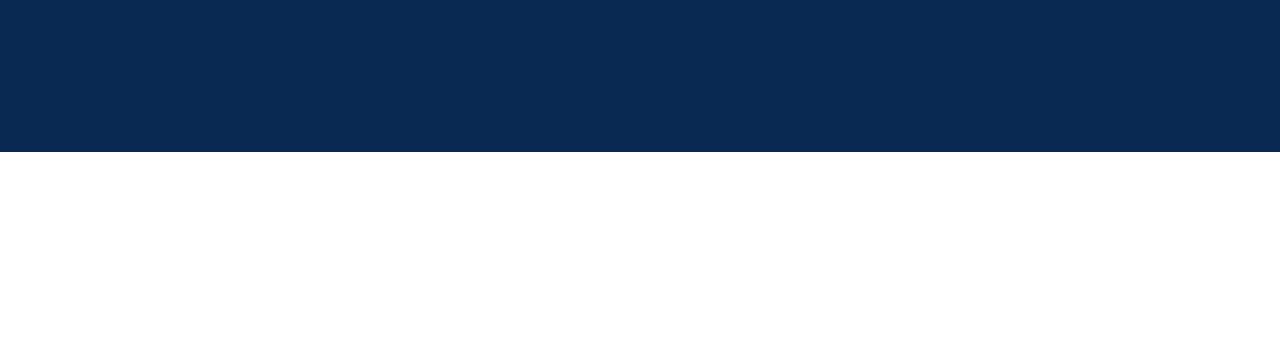
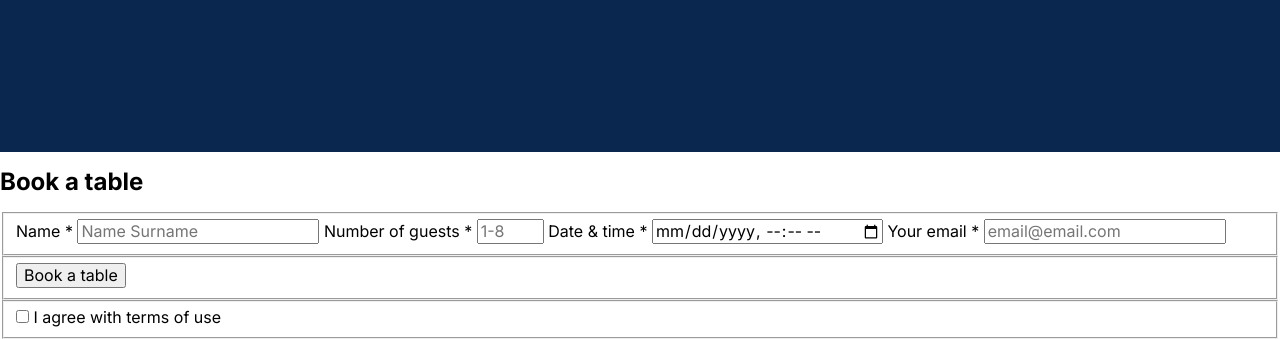
Before and after one commit to Gerson773/se_project_coffeeshop, a plain HTML site: page index.html in a window 1280 px wide. Shown: the part 1448-1787 px from the top of the page. Before the commit the page ends 1600 px from the top, so only its background shows below. Drawn offline with Linux system fonts and the light colour scheme.

Commit message:
Update index.html
Sprint 2 Stage 3

```diff
--- a/index.html
+++ b/index.html
@@ -115,8 +115,60 @@
             </div>
           </div>
         </section>
+<section id="reservation" class="reservation">
+          <h2 class="reservation__title">Book a table</h2>
+          <div class="reservation__form">
+            <form class="form">
+              <fieldset class="form__fieldset">
+                <label for="name" class="form__label">Name *</label>
+                <input
+                  type="text"
+                  id="name"
+                  class="form__input"
+                  placeholder="Name Surname"
+                  required
+                />
+                <label for="number-guests" class="form__label"
+                  >Number of guests *</label
+                >
+                <input
+                  type="number"
+                  id="number-guests"
+                  class="form__input"
+                  min="1"
+                  max="8"
+                  placeholder="1-8"
+                  required
+                />
+                <label for="date" class="form__label">Date & time *</label>
+                <input
+                  type="datetime-local"
+                  id="date"
+                  class="form__input"
+                  required
+                />
+                <label for="email" class="form__label">Your email *</label>
+                <input
+                  type="email"
+                  id="email"
+                  class="form__input"
+                  placeholder="email@email.com"
+                  required
+                />
+              </fieldset>
+              <fieldset class="form__fieldset">
+                <button type="submit" class="form__button">Book a table</button>
+              </fieldset>
+              <fieldset class="form__fieldset">
+                <label class="form__label_type_checkbox">
+                  <input type="checkbox" class="form__checkbox" />
+                  I agree with terms of use
+                </label>
+              </fieldset>
+            </form>
+          </div>
+        </section>
         <section id="menu" class="menu"></section>
-        <section id="reservation" class="reservation"></section>
         <section id="about" class="about"></section>
       </main>
       <footer id="contact" class="footer"></footer>
```
